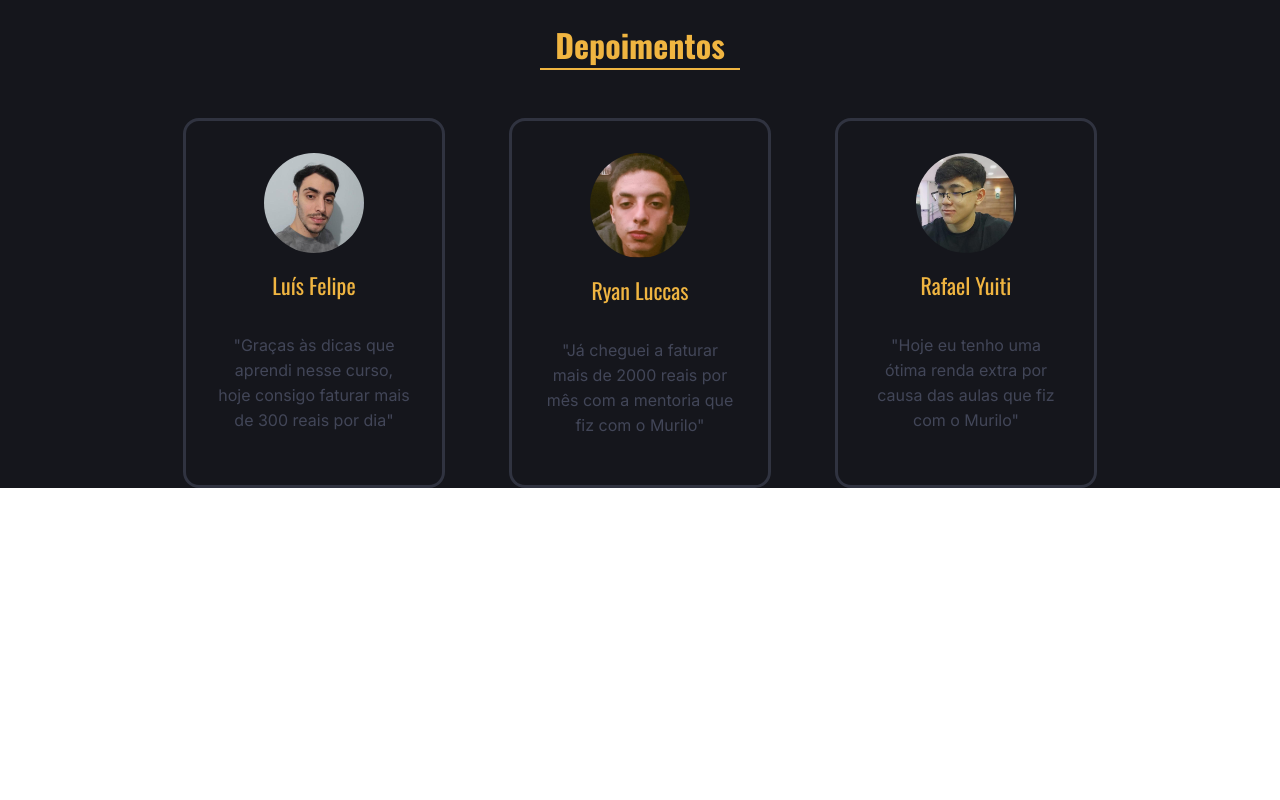
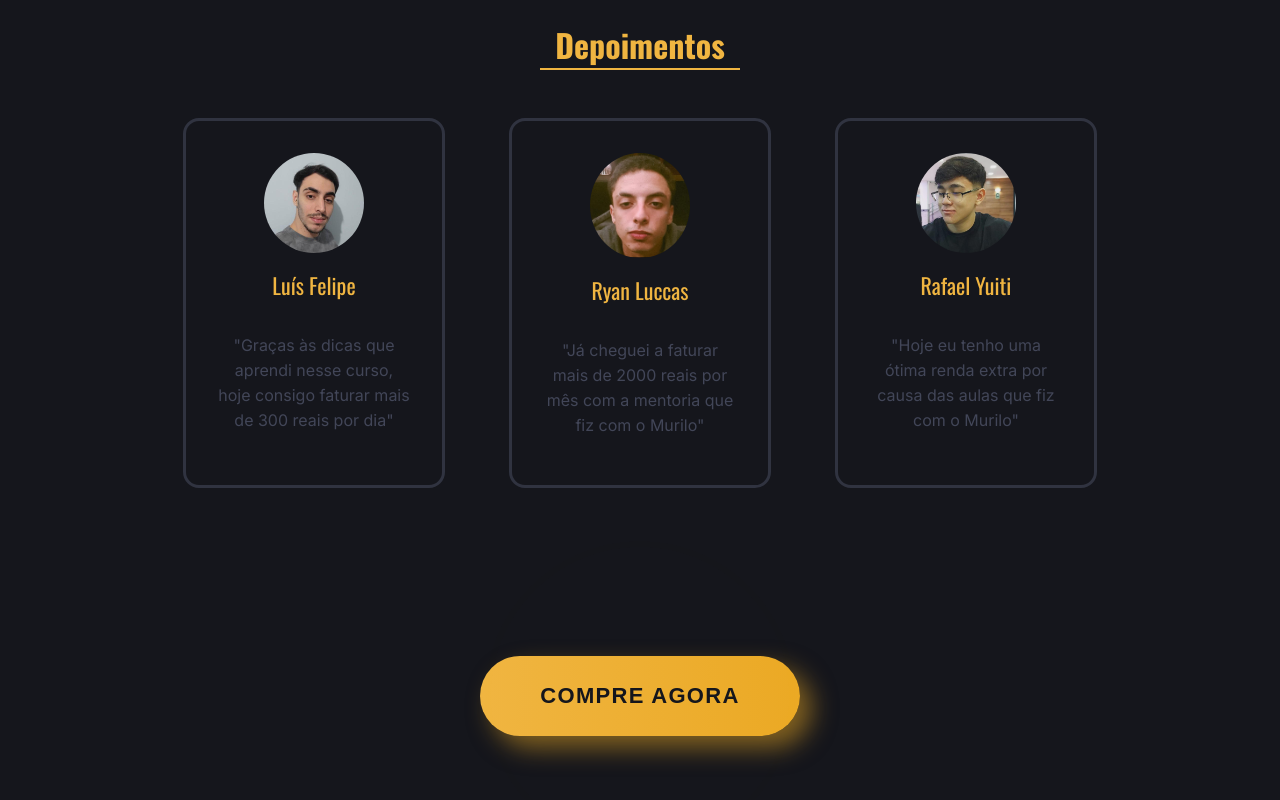
Before and after one commit to LuVidotti/DropShippingAmazon-client, a React (Vite) app in the folder drop-amazon-client/: page / in a window 1280 px wide. Shown: the part 1157-1957 px from the top of the page. Before the commit the page ends 1645 px from the top, so only its background shows below. Built offline with nearby package versions, Linux system fonts and the light colour scheme.

Commit message:
inserindo botao animado

```diff
--- /dev/null
+++ b/drop-amazon-client/src/components/BotaoComprar/BotaoComprar.css
@@ -0,0 +1,93 @@
+.wrap {
+    height: 100%;
+    display: flex;
+    align-items: center;
+    justify-content: center;
+    padding: 5em;
+  }
+
+  .button {
+    text-decoration: none;
+    margin: 4em;
+    z-index: 100;
+    min-width: 300px;
+    min-height: 60px;
+    display: inline-flex;
+    font-family: 'Nunito', sans-serif;
+    font-size: 22px;
+    align-items: center;
+    justify-content: center;
+    text-transform: uppercase;
+    text-align: center;
+    letter-spacing: 1.3px;
+    font-weight: 700;
+    color: #15161C;
+    background: #F0B541;
+  background: linear-gradient(90deg, rgb(240, 181, 65, 1) 0%, rgb(235, 169, 36, 1) 100%);
+    border: none;
+    border-radius: 1000px;
+    box-shadow: 12px 12px 24px rgb(235, 169, 36, .50);
+    transition: all 0.3s ease-in-out 0s;
+    cursor: pointer;
+    outline: none;
+    position: relative;
+    padding: 10px;
+    }
+
+  .button::before {
+  content: '';
+    border-radius: 1000px;
+    min-width: calc(300px + 12px);
+    min-height: calc(60px + 12px);
+    border: 6px solid #ecbf66;
+    box-shadow: 0 0 60px rgb(235, 169, 36, .64);
+    position: absolute;
+    top: 50%;
+    left: 50%;
+    transform: translate(-50%, -50%);
+    opacity: 0;
+    transition: all .3s ease-in-out 0s;
+  }
+
+  .button:hover,
+  .button:focus {
+    color: #313133;
+    transform: translateY(-6px);
+  }
+
+  .button:hover::before,
+  .button:focus::before {
+    opacity: 1;
+  }
+
+  .button::after {
+    content: '';
+    width: 30px; height: 30px;
+    border-radius: 100%;
+    border: 6px solid #ecbf66;
+    position: absolute;
+    z-index: -1;
+    top: 50%;
+    left: 50%;
+    transform: translate(-50%, -50%);
+    animation: ring 1.5s infinite;
+  }
+
+  .button:hover::after,
+  .button:focus::after {
+    animation: none;
+    display: none;
+  }
+
+  @keyframes ring {
+    0% {
+      width: 30px;
+      height: 30px;
+      opacity: 1;
+    }
+    100% {
+      width: 300px;
+      height: 300px;
+      opacity: 0;
+    }
+  }
--- /dev/null
+++ b/drop-amazon-client/src/components/BotaoComprar/index.jsx
@@ -0,0 +1,11 @@
+import "./BotaoComprar.css";
+
+function BotaoComprar() {
+    return (
+        <div class="wrap">
+            <a href="https://pay.kiwify.com.br/SAANrg6" class="button">Compre agora</a>
+        </div>
+    )
+}
+
+export default BotaoComprar;
--- a/drop-amazon-client/src/components/Depoimento/index.jsx
+++ b/drop-amazon-client/src/components/Depoimento/index.jsx
@@ -2,11 +2,11 @@ import "./Depoimento.css";
 
 function Depoimento({ foto, nome, texto }) {
     return (
-        <card className="depoimento-card">
+        <div className="depoimento-card">
             <img src={foto} alt={`Foto do aluno ${nome}`} />
             <span>{nome}</span>
             <p>"{texto}"</p>
-        </card>
+        </div>
     )
 }
 
--- a/drop-amazon-client/src/pages/Home/index.jsx
+++ b/drop-amazon-client/src/pages/Home/index.jsx
@@ -6,6 +6,7 @@ import fotoRyan from "../../img/fotoRyan.jpeg";
 import fotoRafa from "../../img/fotoRafa.png";
 import "./Home.css";
 import Depoimento from "../../components/Depoimento";
+import BotaoComprar from "../../components/BotaoComprar";
 
 function Home() {
     return (
@@ -47,6 +48,8 @@ function Home() {
                     />
                 </div>
             </section>
+
+            <BotaoComprar />
         </div>
     )
 }
```
